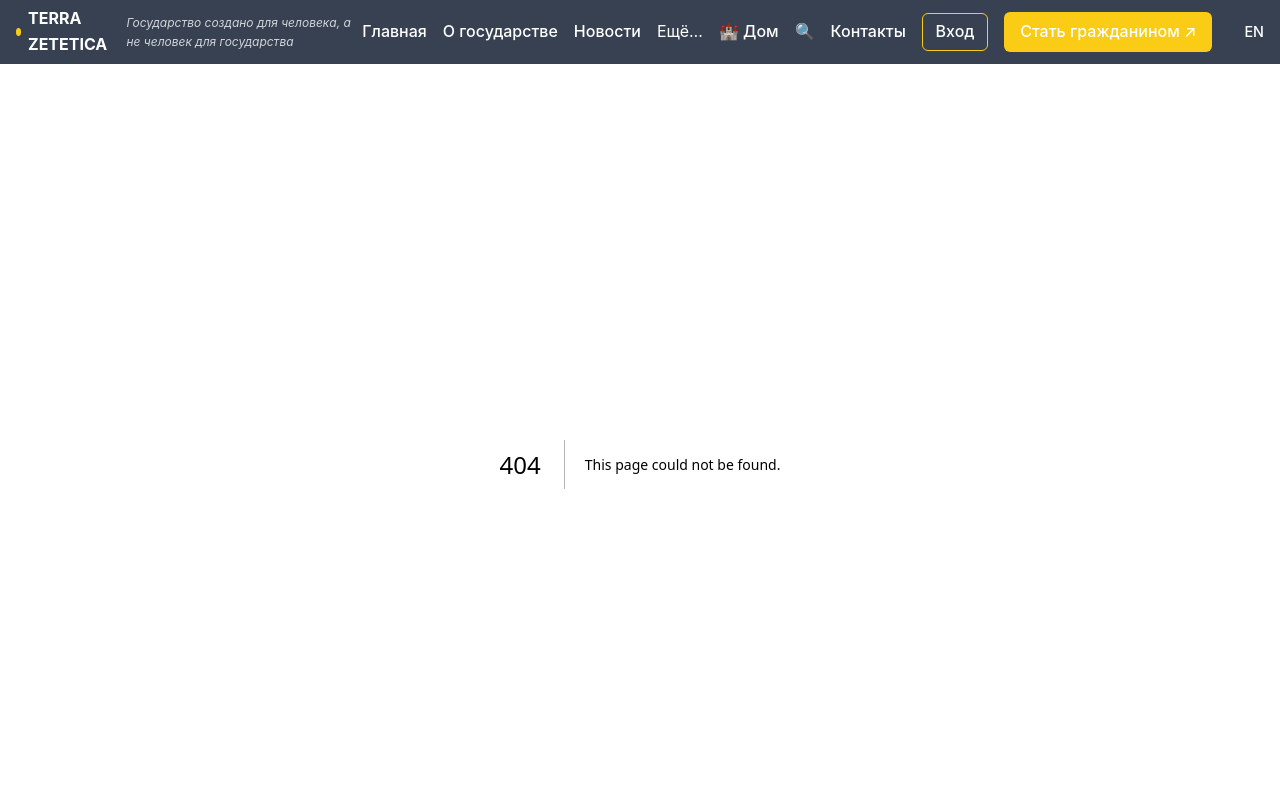
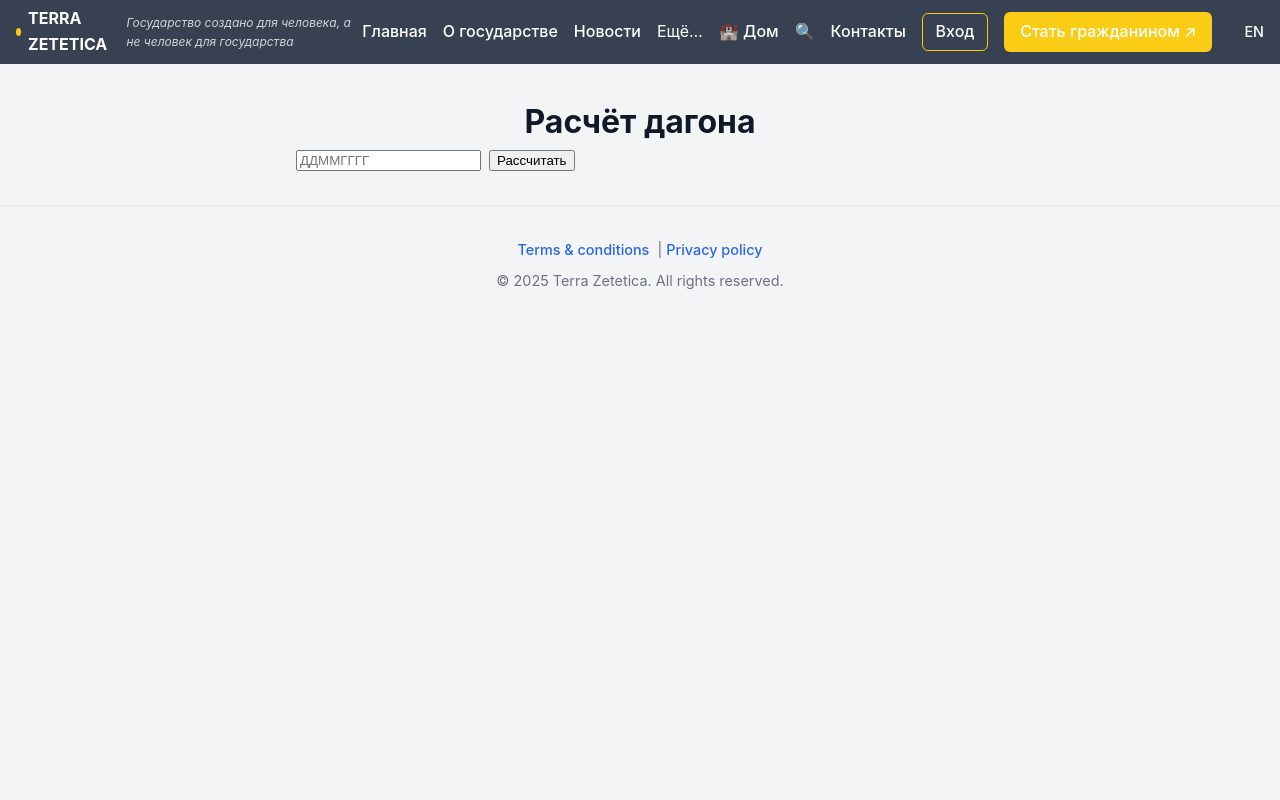
Before and after one commit to kardinalmarkov/terra-zetetica, a Next.js app: page /dagon in a window 1280 px wide. Before the commit this address had no page. Shown: the top 800 px of the page. Built offline with nearby package versions, Linux system fonts and the light colour scheme.

Commit message:
Create dagon.js

```diff
--- /dev/null
+++ b/pages/dagon.js
@@ -0,0 +1,55 @@
+//pages/dagon.js
+
+import { useState } from 'react';
+import Head from 'next/head';
+
+export default function DagonRemote() {
+
+  const [birth, setBirth] = useState('');
+  const [html , setHtml ] = useState('');
+  const [err  , setErr  ] = useState('');
+
+  async function handleSubmit(e){
+    e.preventDefault();
+    try{
+      const body = new URLSearchParams();
+      body.append('birthdate', birth);
+
+      const resp = await fetch(
+        'https://bankrot.express/calculate2.php',
+        { method:'POST',
+          headers:{ 'Content-Type':'application/x-www-form-urlencoded' },
+          body }
+      );
+      if(!resp.ok) throw 'Сервер недоступен';
+
+      const text = await resp.text();     // PHP отдаёт HTML-фрагмент
+      setHtml(text); setErr('');
+    }catch(e){ setErr(e.toString()); setHtml(''); }
+  }
+
+  return (
+    <>
+      <Head><title>Расчёт дагона</title></Head>
+
+      <main style={{maxWidth:720,margin:'2rem auto',padding:'0 1rem'}}>
+        <h1 style={{textAlign:'center'}}>Расчёт дагона</h1>
+
+        <form onSubmit={handleSubmit} style={{marginBottom:'1rem'}}>
+          <input
+            value={birth}
+            onChange={e=>setBirth(e.target.value)}
+            placeholder="ДДММГГГГ"
+            maxLength={8}
+            style={{marginRight:8}}
+          />
+          <button>Рассчитать</button>
+        </form>
+
+        {err   && <p style={{color:'red'}}>{err}</p>}
+        {/* Встраиваем HTML, который вернул PHP */}
+        <div dangerouslySetInnerHTML={{__html: html}} />
+      </main>
+    </>
+  );
+}
```
